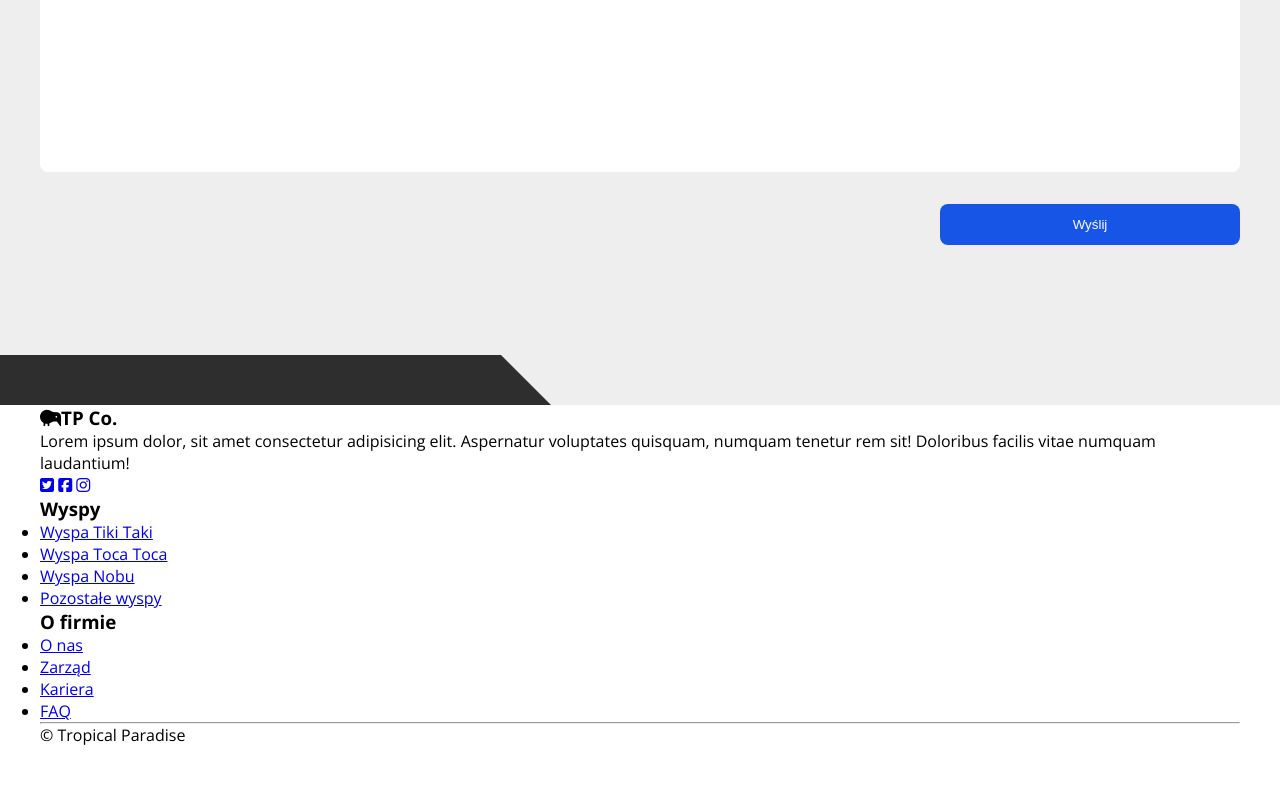
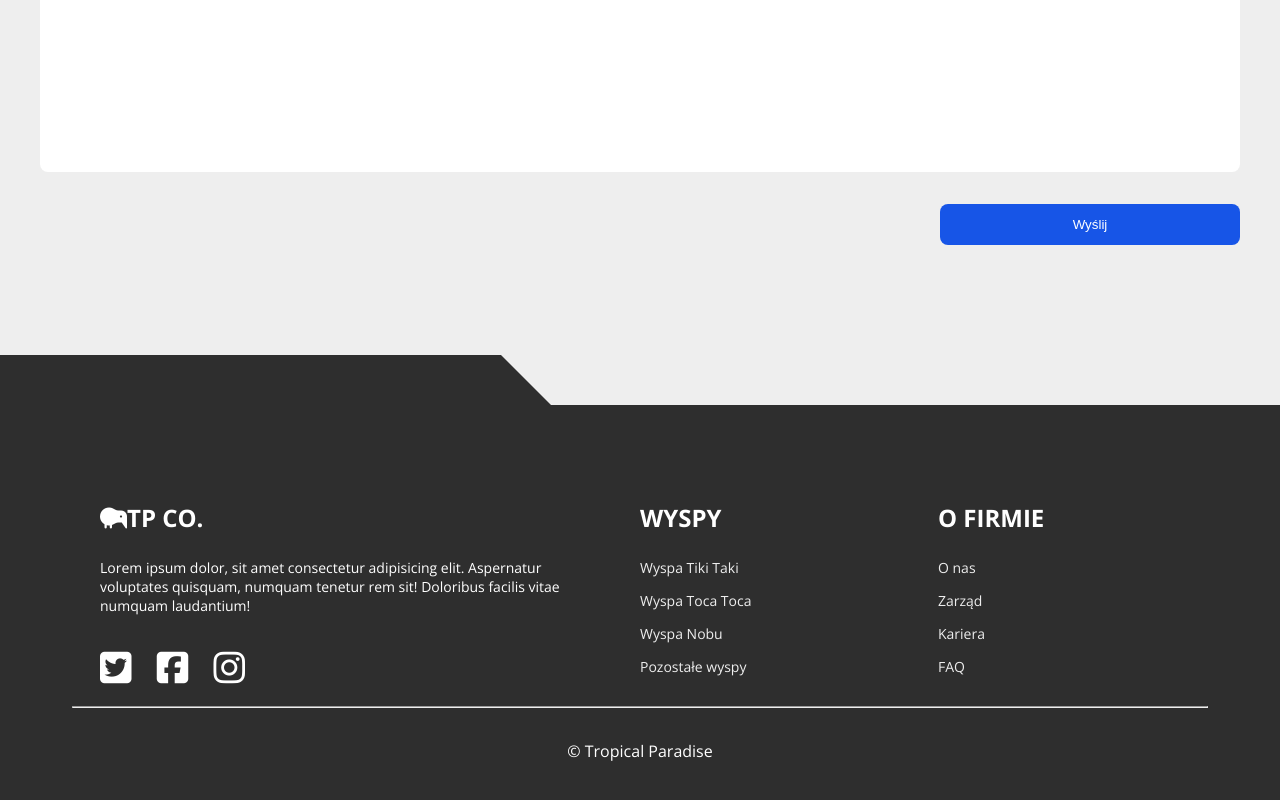
Before and after one commit to Squirrello-maker/tropical_paradise, a plain HTML site: page index.html in a window 1280 px wide. Shown: the part 6641-7441 px from the top of the page. Before the commit the page ends 7387 px from the top, so only its background shows below. Drawn offline with nearby package versions, Linux system fonts and the light colour scheme.

Commit message:
Footer part 2 style completed

```diff
--- a/sass/main.scss
+++ b/sass/main.scss
@@ -490,7 +490,55 @@ body
 }
 
 //FOOTER
+.footer
+{
+    color: $pure-white;
+    background-color: $dark;
 
+    .wrapper
+    {
+        padding: 6em 2em 2em;
+    }
+    &__box
+    {
+        font-size: 1.4rem;
+    }
+    &__box-desktop
+    {
+        display: none;
+    }
+    &__box-title
+    {
+        margin-bottom: 1em;
+        font-size: 3rem;
+        text-transform: uppercase;
+    }
+    &__box-social
+    {
+        margin: 2em 0 1em;
+    }
+    &__box-link
+    {
+        padding: 0 .3em;
+        color: $pure-white;
+        text-decoration: none;
+        font-size: 3.6rem;
+        transition: color .3s;
+        &:first-child
+        {
+            padding-left: 0;
+        }
+        &:hover
+        {
+            color: $light-white;
+        }
+    }
+    &__bottom-text
+    {
+        padding: 2em;
+        text-align: center;
+    }
+}
 // ######################################
 //MEDIA QUERIES
 // ######################################
@@ -615,6 +663,44 @@ body
             width: 45%;
         }
     }
+    .footer
+    {
+        &__boxes
+        {
+            display: flex;
+            justify-content: space-between;
+        }
+        &__box-desktop
+        {
+            display: block;
+        }
+        &__box
+        {
+            margin: 0 2em;
+            width: 25%;
+            &:first-child
+            {
+                width: 50%;
+            }
+        }
+        &__box-title
+        {
+            font-size: 2.4rem;
+        }
+        &__box-list
+        {
+            list-style: none;
+        }
+        &__box-item
+        {
+            margin-bottom: 1em;
+            a
+            {
+                color: $light-white;
+                text-decoration: none;
+            }
+        }
+    }
 
 }
 @media (min-width: 992px) {
```
Also changed, not shown: css/main.css, 1 other file.
